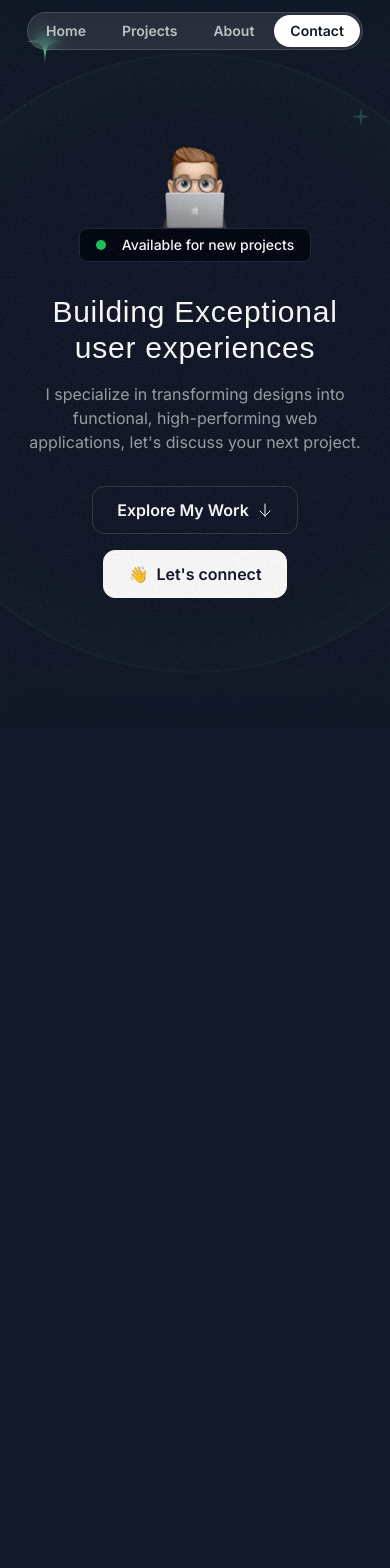
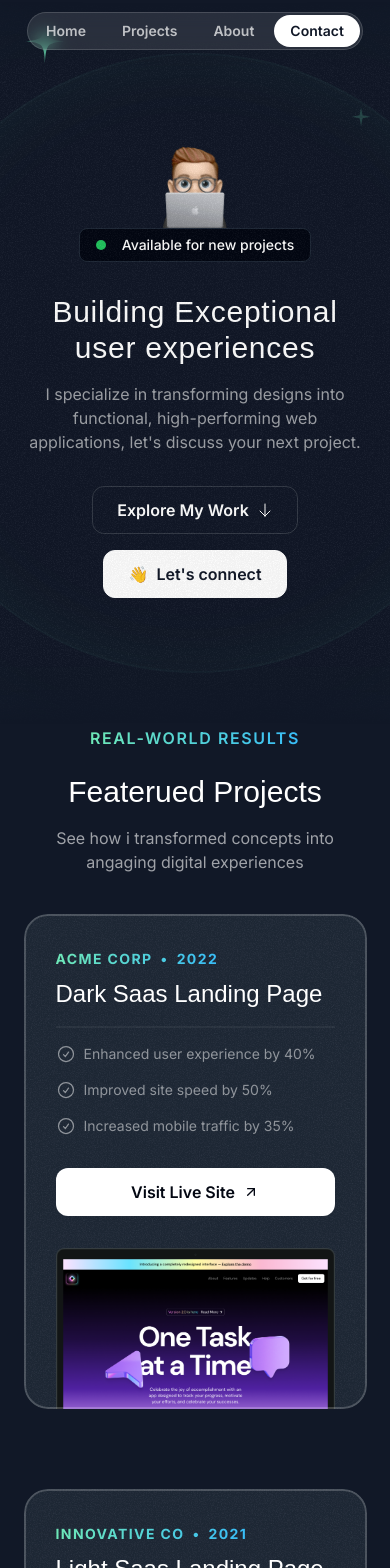
Before and after one commit to Patypatii/MODERN-PORTFOLIO, a Next.js app in the folder frontend/: page / in a window 390 px wide. Shown: the top 1568 px of the page. Before the commit the page ends 973 px from the top, so only its background shows below. Built offline with nearby package versions, Linux system fonts and the light colour scheme; a web font is replaced by a local one.

Commit message:
complted projects section

```diff
--- a/frontend/src/app/globals.css
+++ b/frontend/src/app/globals.css
@@ -12,3 +12,9 @@
         @apply absolute inset-0 border-2 top-1/2 left-1/2 -translate-x-1/2 -translate-y-1/2 rounded-full border-emerald-300/5 shadow-[0_0_80px_inset] shadow-emerald-300/5;
     }
 }
+
+@layer utilities {
+    .container {
+        @apply lg:max-w-5xl
+    }
+}
--- a/frontend/src/app/page.tsx
+++ b/frontend/src/app/page.tsx
@@ -1,11 +1,14 @@
 import { Header } from "@/sections/Header";
 import { HeroSection } from "@/sections/Hero";
+import { ProjectsSection } from "@/sections/Projects";
 
 export default function Home() {
   return (
     <div>
       <Header />
       <HeroSection />
+      <ProjectsSection />
+
     </div>
   );
 }
--- a/frontend/src/sections/Projects.tsx
+++ b/frontend/src/sections/Projects.tsx
@@ -1,6 +1,11 @@
 import darkSaasLandingPage from "@/assets/images/dark-saas-landing-page.png";
 import lightSaasLandingPage from "@/assets/images/light-saas-landing-page.png";
 import aiStartupLandingPage from "@/assets/images/ai-startup-landing-page.png";
+import Image from "next/image";
+import CheckIcon from "@/assets/icons/check-circle.svg";
+import ArrowUpRightIcon from "@/assets/icons/arrow-up-right.svg";
+import grainImage from "@/assets/images/grain.jpg";
+
 
 const portfolioProjects = [
   {
@@ -42,5 +47,52 @@
 ];
 
 export const ProjectsSection = () => {
-  return <div>Projects Section</div>;
+  return <section className="pb-16 lg:py-24">
+    <div className="container">
+      <div className="flex justify-center">
+        <p className="uppercase font-semibold tracking-widest bg-gradient-to-r from-emerald-300 to-sky-400 text-transparent bg-clip-text text-center">Real-world Results</p>
+      </div>
+      <h2 className="font-serif text-3xl md:text-5xl text-center mt-6">Featerued Projects</h2>
+      <p className="text-center md:text-lg lg:text-xl text-white/60 mt-4 max-w-md mx-auto">See how i transformed concepts into angaging digital experiences</p>
+
+      <div className="flex flex-col md:mt-20 mt-10 gap-20">
+        {portfolioProjects.map(project => (
+          <div className="bg-gray-800 px-8 pt-8 md:pt-12 md:px-10 lg:pt-16 lg:px-20 rounded-3xl relative z-0 overflow-hidden after:z-10 after:content-[''] after:absolute after:inset-0 after:outline-2 after:outline after:-outline-offset-2 after:rounded-3xl after:outline-white/20 after:pointer-events-none" key={project.title} >
+            <div className="absolute inset-0 -z-10 opacity-5" style={{
+              backgroundImage: `url(${grainImage.src})`,
+            }}></div>
+            <div className="lg:grid lg:grid-cols-2 lg:gap-16">
+              <div className="lg:pb-16">
+                <div className="bg-gradient-to-r from-emerald-300 to-sky-400 inline-flex font-bold uppercase tracking-widest text-sm gap-2 text-transparent bg-clip-text">
+                  <span>{project.company}</span>
+                  <span>&bull;</span>
+                  <span>{project.year}</span>
+                </div>
+
+                <h3 className="font-serif text-2xl mt-2 md:text-4xl md:mt-5">{project.title}</h3>
+                <hr className="border-t-2 border-white/5 mt-4 md:mt-5" />
+                <ul className="flex flex-col gap-4 mt-4">
+                  {project.results.map((result) => (
+                    <li className="flex gap-2 text-sm text-white/50 md:text-base">
+                      <CheckIcon className='size-5 md:size-6' />
+                      <span>{result.title}</span>
+                    </li>
+                  ))}
+                </ul>
+                <a href={project.link}>
+                  <button className="bg-white text-gray-950 h-12 w-full md:w-auto px-6 rounded-xl font-semibold inline-flex items-center justify-center gap-2 mt-8">
+                    <span>Visit Live Site</span>
+                    <ArrowUpRightIcon className="size-4" />
+                  </button>
+                </a>
+              </div>
+              <div className="relative">
+                <Image src={project.image} alt={project.title} className="mt-8 -mb-4 md:-mb-0 lg:mt-0 lg:absolute lg:w-auto lg:h-full lg:max-w-none" />
+              </div>
+            </div>
+          </div>
+        ))}
+      </div>
+    </div>
+  </section>;
 };
```
